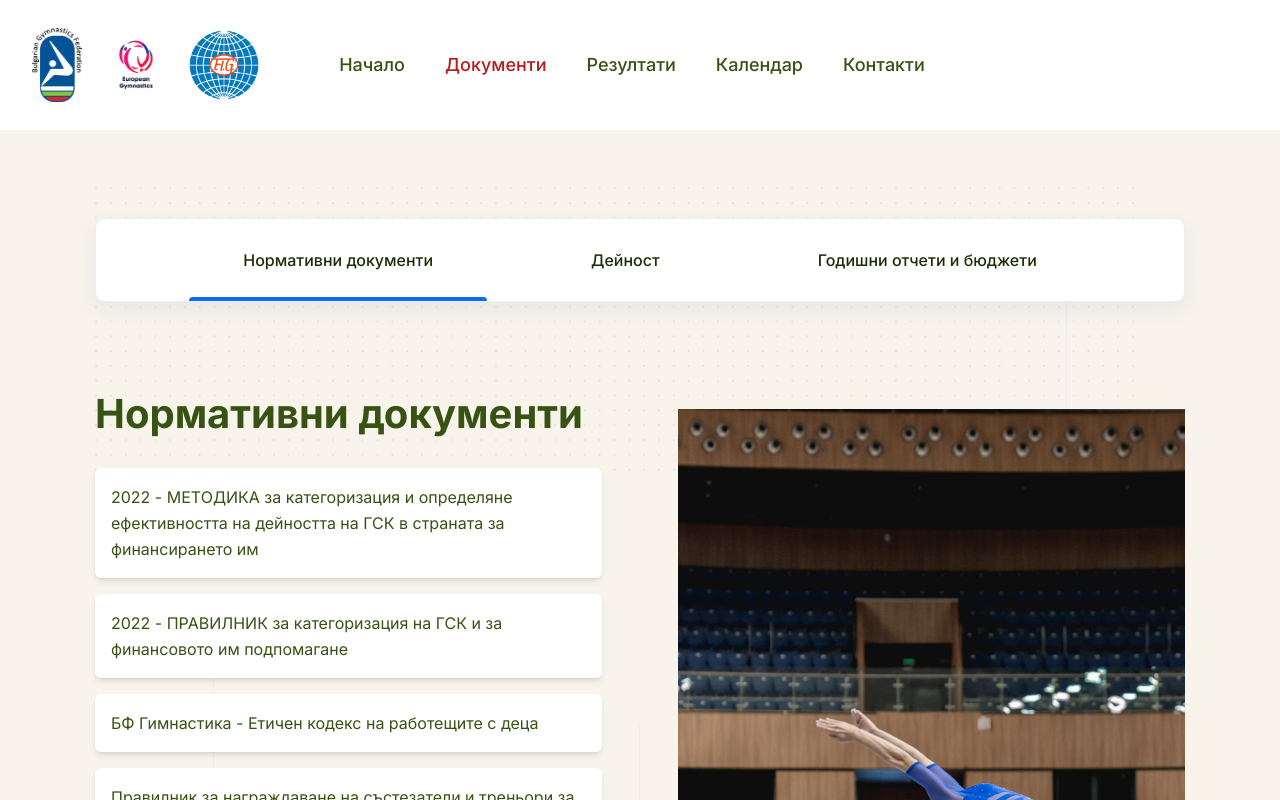
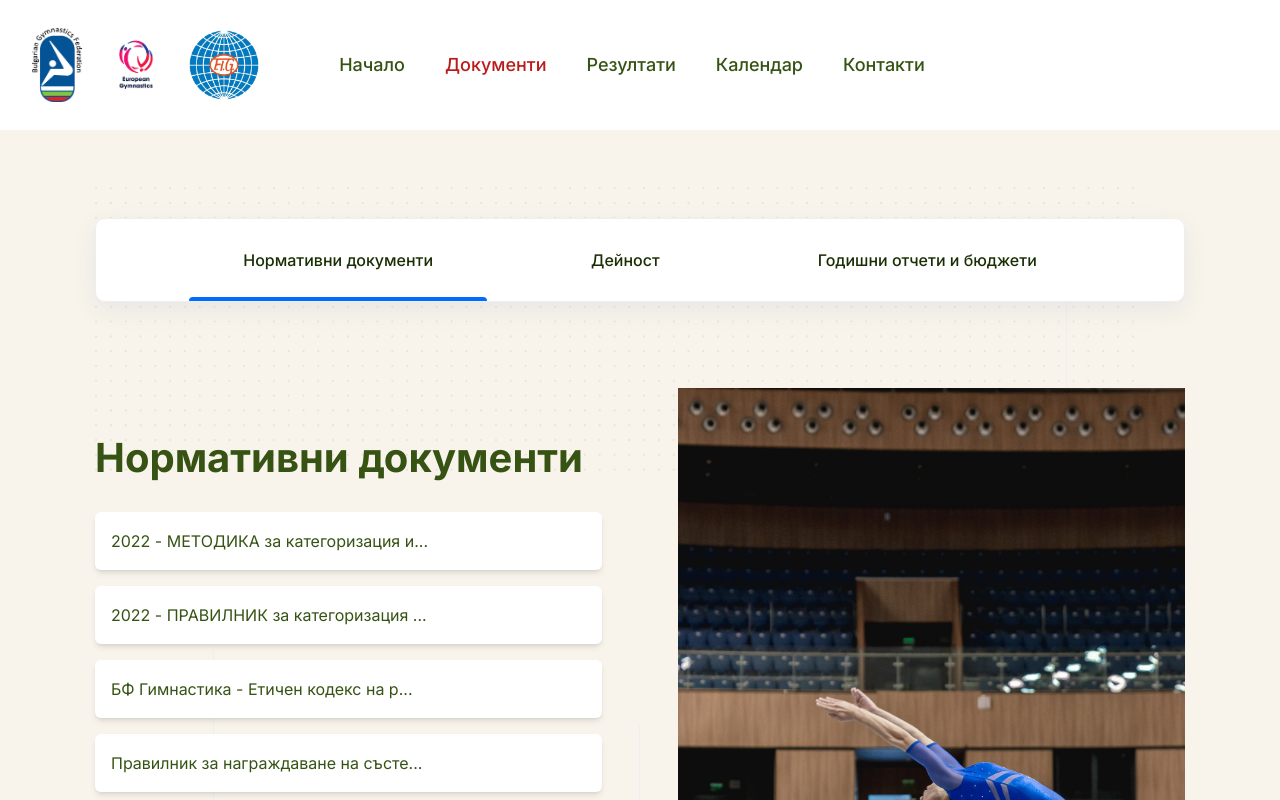
Before and after one commit to vgeorgiev0/bulgym, a Next.js app: page /docs in a window 1280 px wide. Shown: the top 800 px of the page. Built offline with nearby package versions, Linux system fonts and the light colour scheme.

Commit message:
Fix truncate issue on Results page

```diff
--- a/components/Docs/PdfLink.tsx
+++ b/components/Docs/PdfLink.tsx
@@ -14,7 +14,10 @@
       className="mb-4 rounded-md bg-white p-4 shadow-md hover:shadow-lg"
     >
       <Link href={`/docs/${id}`}>
-        <p className="text-lime-900 hover:underline">{title}</p>
+        <p className="text-lime-900 hover:underline">
+          {title.substring(0, 34)}
+          {title.length > 34 && "..."}
+        </p>
       </Link>
     </motion.div>
   );
```
